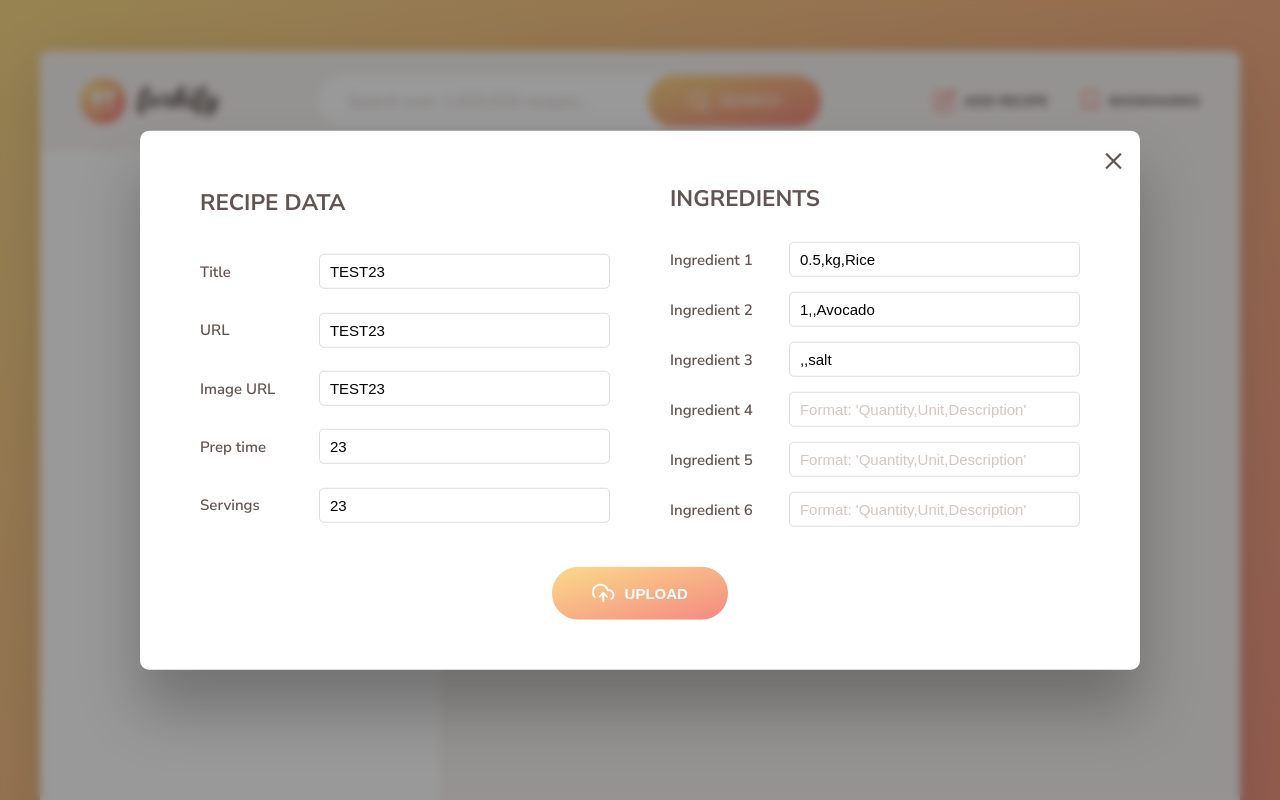
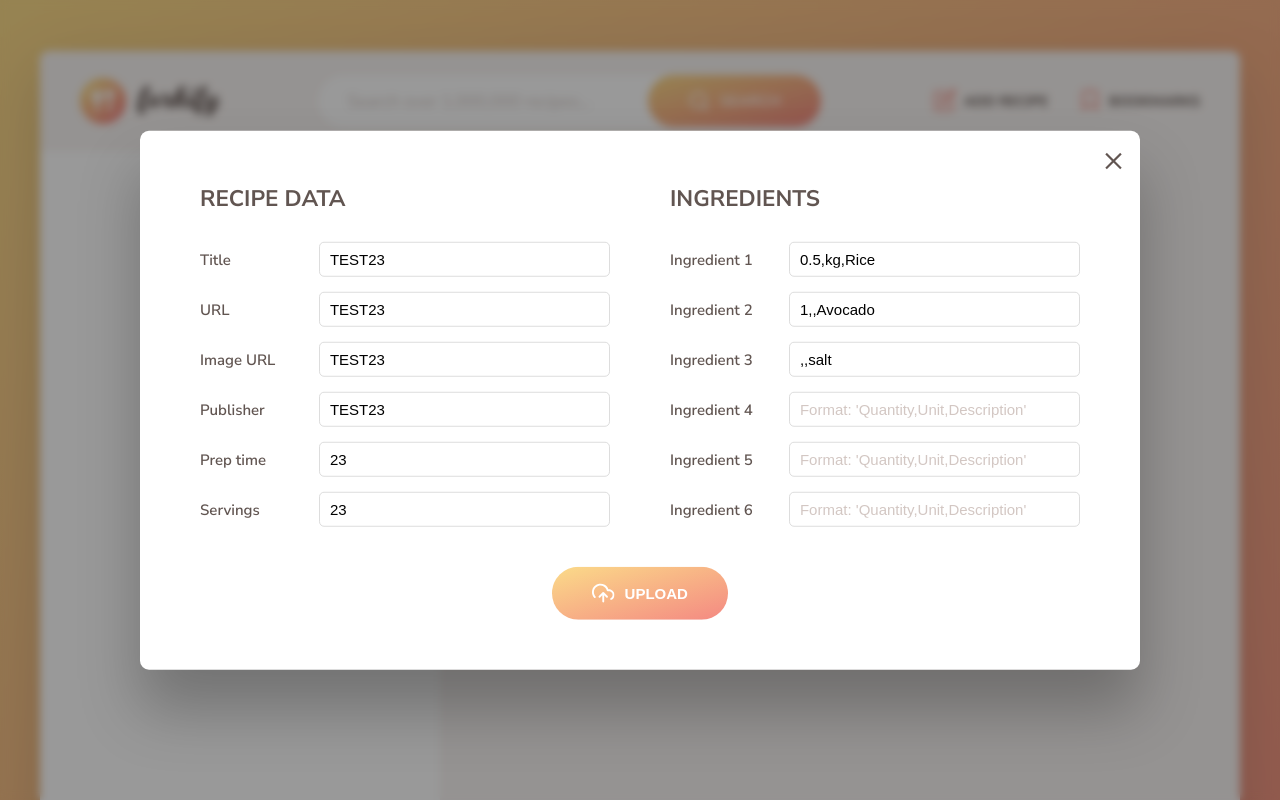
Before and after one commit to meghapai/forkify, a website built with Parcel: page index.html in a window 1280 px wide. Both pictures are taken after a click on the button "ADD RECIPE". Shown: the top 800 px of the page. Built offline with nearby package versions, Linux system fonts and the light colour scheme.

Commit message:
solved a bug

```diff
--- a/index.html
+++ b/index.html
@@ -267,6 +267,8 @@
           <label>URL</label>
           <input value="TEST23" required name="sourceUrl" type="text" />
           <label>Image URL</label>
+          <input value="TEST23" required name="image" type="text" />
+          <label>Publisher</label>
           <input value="TEST23" required name="publisher" type="text" />
           <label>Prep time</label>
           <input value="23" required name="cookingTime" type="number" />
```
